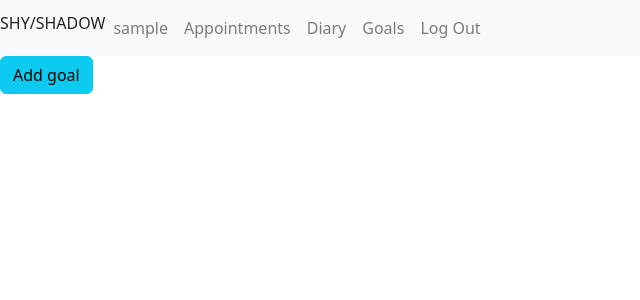
After one commit to ksenijasam/shyshadow, a Django app: page /goals in a window 1280 px wide. The commit adds this page. Shown: the top 300 px of the page, without its empty margins (0-640 px from the left). Run offline with Django 4.2, Linux system fonts and the light colour scheme; the visitor is signed in with stand-in values (Sample User, id 1); some libraries are stand-ins or nearby versions; some web fonts are replaced.

Commit message:
adding goals (models, HTML, CSS, modal)

```diff
--- a/therapy_manager/admin.py
+++ b/therapy_manager/admin.py
@@ -1,8 +1,9 @@
 from django.contrib import admin
-from .models import User, Appointment, Diary
+from .models import User, Appointment, Diary, Goal
 
 # Register your models here.
 
 admin.site.register(User)
 admin.site.register(Appointment)
 admin.site.register(Diary)
+admin.site.register(Goal)
--- a/therapy_manager/models.py
+++ b/therapy_manager/models.py
@@ -37,3 +37,12 @@ class  Diary(models.Model):
 
     def __str__(self):
         return f"{self.user} has added diary entry on {self.entry_date}"
+
+
+class  Goal(models.Model):
+    user = models.ForeignKey(User, on_delete = models.CASCADE, null=True, related_name = 'user_goal')
+    goal =  models.TextField()
+    goal_date = models.DateTimeField(auto_now_add = False, null = True)
+
+    def __str__(self):
+        return f"{self.user} has added goal on {self.goal_date}"
--- a/therapy_manager/static/therapy_manager/index.js
+++ b/therapy_manager/static/therapy_manager/index.js
@@ -9,7 +9,9 @@ var requiredDiaryDateText = document.getElementById("diary_date_required");
 var diaryEntryDateInput = document.getElementById("diary_entry_date");
 var diaryEntry = document.getElementById("diary_entry");
 var diaryEntryButton = document.getElementById("entry_button");
-
+var goalsModal = document.getElementById("goalsModal");
+var goalsModalContent = document.getElementById("goalsModalContent");
+var closeGoalsModal = document.getElementById("closeGoalsModal");
 
 document.addEventListener('DOMContentLoaded', function () {
     requiredDateText ? requiredDateText.style.display = 'none' : null;
@@ -80,13 +82,25 @@ function viewAppointment(id, client, date, title, comment, status) {
     </div>`
 };
 
-closeModal.onclick = function() {
-    appointmentDetailsModal.style.display = "none";
+if (closeModal) {
+    closeModal.onclick = function () {
+        appointmentDetailsModal.style.display = "none";
+    };
+};
+
+if (closeGoalsModal) {
+    closeGoalsModal.onclick = function () {
+        goalsModal.style.display = "none";
+    };
 };
 
 window.onclick = function(event) {
     if (event.target == appointmentDetailsModal) {
         appointmentDetailsModal.style.display = "none";
+    };
+
+    if (event.target == goalsModal) {
+        goalsModal.style.display = "none";
     };
 };
 
@@ -144,9 +158,11 @@ function getCookie(name) {
     return cookieValue;
 }
 
-cancelAlert.addEventListener('click', () => {
-    cancelAlert.style.display = 'none';
-});
+if (cancelAlert) {
+    cancelAlert.addEventListener('click', () => {
+        cancelAlert.style.display = 'none';
+    });
+};
 
 function addDiaryEntry() {
 
@@ -164,3 +180,17 @@ function addDiaryEntry() {
 function dateDiaryEntryClicked() {
     requiredDiaryDateText.style.display = 'none';
 };
+
+
+function addGoal() {
+    goalsModal.style.display = 'block';
+
+    goalsModalContent.innerHTML = `
+    <h1>Goal</h1>
+    <div>
+        <textarea class="form-control" name="goalText" id="goalText" rows="3"></textarea>
+        <div>
+            <button class="btn btn-info" type="button" onclick="saveGoal()">Save</button>
+        </div>
+    </div>`
+};
--- /dev/null
+++ b/therapy_manager/templates/therapy_manager/goals.html
@@ -0,0 +1,28 @@
+{% extends "therapy_manager/layout.html" %}
+
+{% block body %}
+    <form action="{% url 'goals' %}" method="post">
+        {% csrf_token %}
+
+        <div class="row">
+            <div class="col-2">
+                <button class="btn btn-info" onclick="addGoal()" id="add_goal_button" type="button">Add goal</button>
+            </div>
+        </div>
+
+        <div>
+            <div id="goalsModal" class="modal">
+
+                <div class="modal-content">
+                    <div>
+                        <span id="closeGoalsModal" class="close">&times;</span>
+                    </div>
+
+                    <div id="goalsModalContent"></div>
+                </div>
+
+            </div>
+        </div>
+
+    </form>
+{% endblock %}
--- a/therapy_manager/templates/therapy_manager/layout.html
+++ b/therapy_manager/templates/therapy_manager/layout.html
@@ -41,6 +41,9 @@
                         <a class="nav-link" href="{% url 'diary' %}">Diary</a>
                     </li>
                     <li class="nav-item">
+                        <a class="nav-link" href="{% url 'goals' %}">Goals</a>
+                    </li>
+                    <li class="nav-item">
                         <a class="nav-link" href="{% url 'logout_view' %}">Log Out</a>
                     </li>
                 {% else %}
--- a/therapy_manager/urls.py
+++ b/therapy_manager/urls.py
@@ -11,4 +11,5 @@ urlpatterns = [
     path("appointments/<int:id>", views.appointments, name="appointments_with_id"),
     path("diary", views.diary, name="diary"),
     path("diary_entries", views.diary_entries, name="diary_entries"),
+    path("goals", views.goals, name="goals"),
 ]
--- a/therapy_manager/views.py
+++ b/therapy_manager/views.py
@@ -6,7 +6,7 @@ from django.contrib.auth.decorators import login_required
 
 from django.http import JsonResponse
 
-from .models import User, Appointment, Diary
+from .models import User, Appointment, Diary, Goal
 
 # Create your views here.
 
@@ -126,3 +126,7 @@ def diary_entries(request):
     }
 
     return render(request, "therapy_manager/diary_entries.html", context)
+
+@login_required
+def goals(request):
+    return render(request, "therapy_manager/goals.html")
```
